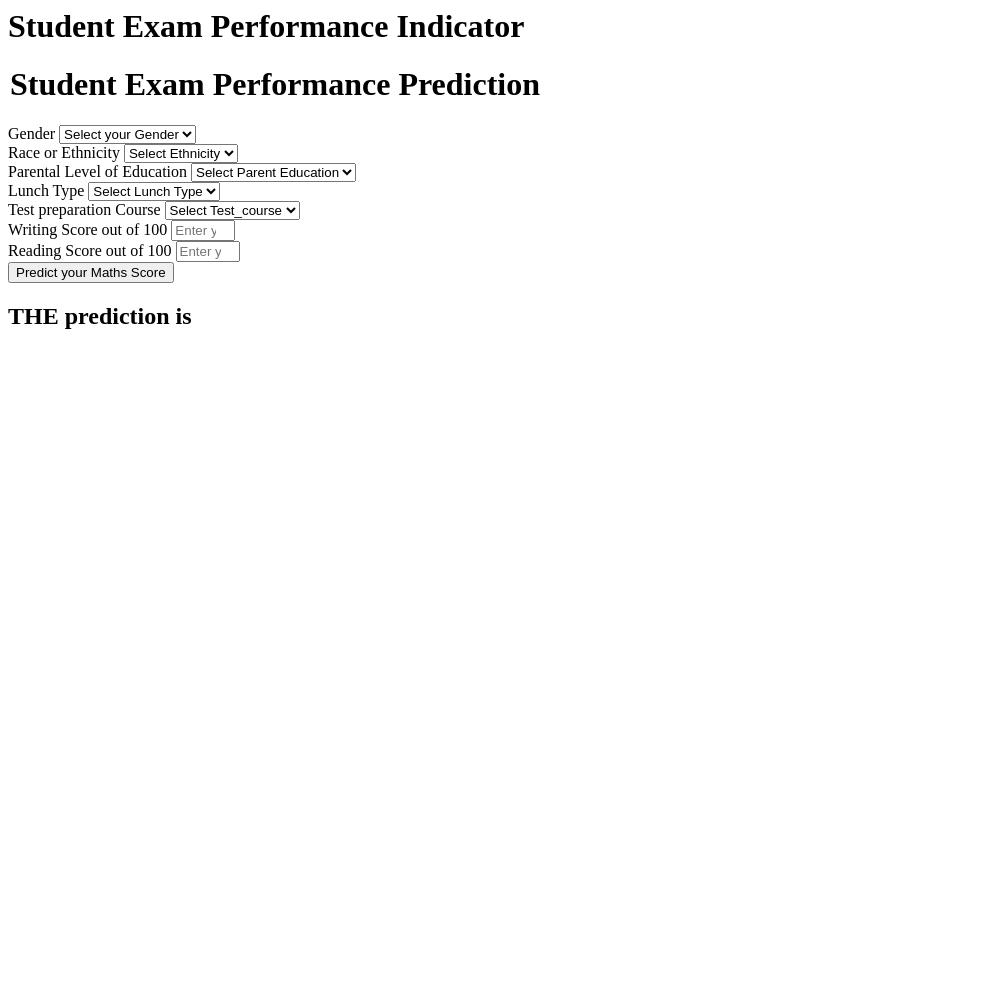
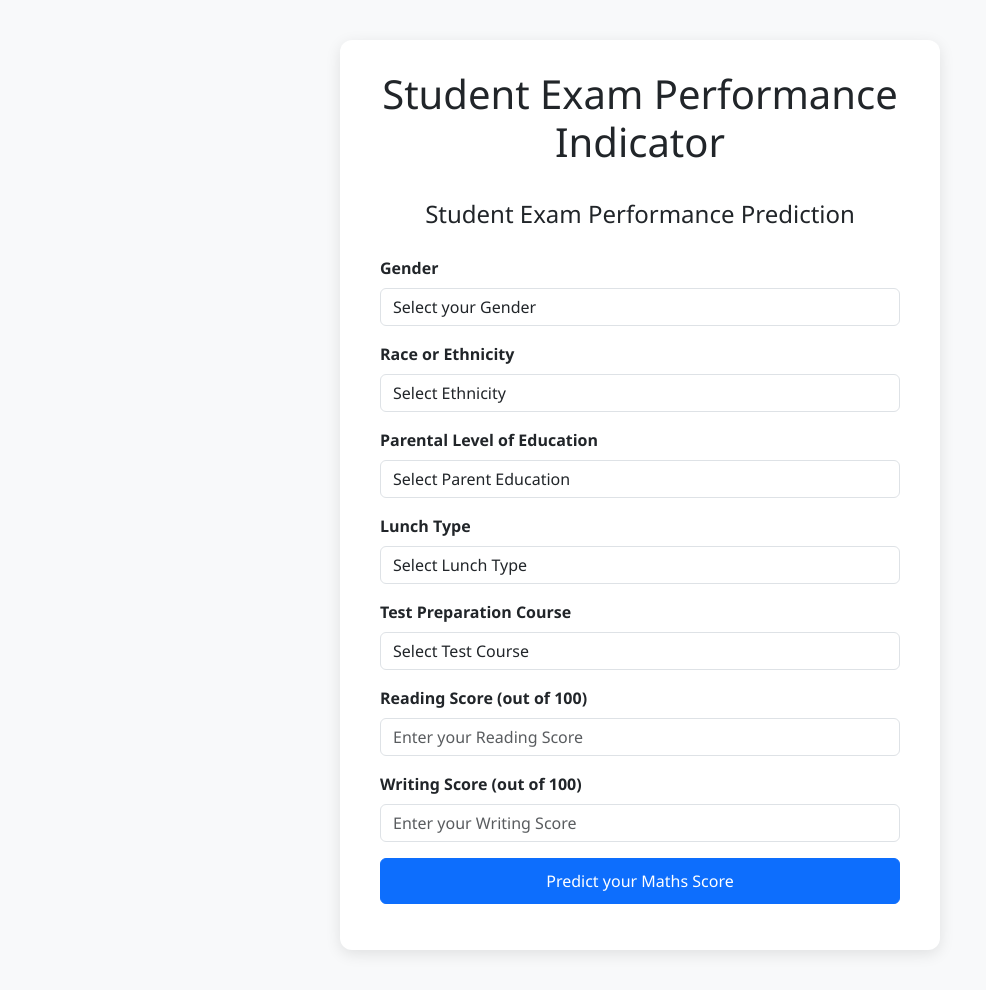
Before and after one commit to Jatin804/DataSci, a Flask app: page /predictdata in a window 1280 px wide. Shown: the whole page, without its empty margins (0-986 px from the left). Before the commit the page ends 329 px from the top, so only its background shows below. Run offline with Flask 3, Linux system fonts and the light colour scheme.

Commit message:
Frontend improved

```diff
--- a/templates/home.html
+++ b/templates/home.html
@@ -1,111 +1,116 @@
-<html>
+<!DOCTYPE html>
+<html lang="en">
+<head>
+    <meta charset="UTF-8">
+    <title>Student Exam Performance Indicator</title>
+    <!-- Add Bootstrap CDN for styling -->
+    <link href="https://cdn.jsdelivr.net/npm/bootstrap@5.3.0/dist/css/bootstrap.min.css" rel="stylesheet">
+    <style>
+        body {
+            background: #f8f9fa;
+            font-family: 'Segoe UI', sans-serif;
+        }
+        .login {
+            max-width: 600px;
+            margin: 40px auto;
+            background: white;
+            padding: 30px 40px;
+            border-radius: 12px;
+            box-shadow: 0 4px 15px rgba(0, 0, 0, 0.1);
+        }
+        h1, h2 {
+            text-align: center;
+            margin-bottom: 30px;
+        }
+        .btn-primary {
+            width: 100%;
+            padding: 10px;
+        }
+        .form-label {
+            font-weight: 600;
+        }
+    </style>
+</head>
 <body>
     <div class="login">
         <h1>Student Exam Performance Indicator</h1>
 
         <form action="{{url_for('predict_datapoint')}}" method="post">
-        <h1>
-            <legend>Student Exam Performance Prediction</legend>
-        </h1>
+            <legend class="text-center mb-4">Student Exam Performance Prediction</legend>
+
             <div class="mb-3">
                 <label class="form-label">Gender</label>
-            <select class="form-control" name="gender" placeholder="Enter you Gender" required>
-                <option class="placeholder" selected disabled value="">Select your Gender</option>
-                <option value="male">
-                    Male
-                </option>
-                <option value="female">
-                    Female
-                </option>
+                <select class="form-control" name="gender" required>
+                    <option selected disabled value="">Select your Gender</option>
+                    <option value="male">Male</option>
+                    <option value="female">Female</option>
                 </select>
             </div>
+
             <div class="mb-3">
                 <label class="form-label">Race or Ethnicity</label>
-            <select class="form-control" name="ethnicity" placeholder="Enter you ethnicity" required>
-                <option class="placeholder" selected disabled value="">Select Ethnicity</option>
-                <option value="group A">
-                    Group A
-                </option>
-                <option value="group B">
-                    Group B
-                </option>
-                <option value="group C">
-                    Group C
-                </option>
-                <option value="group D">
-                    Group D
-                </option>
-                <option value="group E">
-                    Group E
-                </option>
+                <select class="form-control" name="ethnicity" required>
+                    <option selected disabled value="">Select Ethnicity</option>
+                    <option value="group A">Group A</option>
+                    <option value="group B">Group B</option>
+                    <option value="group C">Group C</option>
+                    <option value="group D">Group D</option>
+                    <option value="group E">Group E</option>
                 </select>
             </div>
+
             <div class="mb-3">
                 <label class="form-label">Parental Level of Education</label>
-            <select class="form-control" name="parental_level_of_education"
-                placeholder="Enter you Parent Education" required>
-                <option class="placeholder" selected disabled value="">Select Parent Education</option>
-                <option value="associate's degree">
-                    associate's degree
-                </option>
-                <option value="bachelor's degree">
-                    bachelor's degree
-                </option>
-                <option value="high school">
-                    high school
-                </option>
-                <option value="master's degree">
-                    master's degree
-                </option>
-                <option value="some college">
-                    some college
-                </option>
-                <option value="some high school">
-                    some high school
-                </option>
+                <select class="form-control" name="parental_level_of_education" required>
+                    <option selected disabled value="">Select Parent Education</option>
+                    <option value="associate's degree">Associate's Degree</option>
+                    <option value="bachelor's degree">Bachelor's Degree</option>
+                    <option value="high school">High School</option>
+                    <option value="master's degree">Master's Degree</option>
+                    <option value="some college">Some College</option>
+                    <option value="some high school">Some High School</option>
                 </select>
             </div>
+
             <div class="mb-3">
                 <label class="form-label">Lunch Type</label>
-            <select class="form-control" name="lunch" placeholder="Enter you Lunch" required>
-                <option class="placeholder" selected disabled value="">Select Lunch Type</option>
-                <option value="free/reduced">
-                    free/reduced
-                </option>
-                <option value="standard">
-                    standard
-                </option>
+                <select class="form-control" name="lunch" required>
+                    <option selected disabled value="">Select Lunch Type</option>
+                    <option value="free/reduced">Free/Reduced</option>
+                    <option value="standard">Standard</option>
                 </select>
             </div>
+
             <div class="mb-3">
-            <label class="form-label">Test preparation Course</label>
-            <select class="form-control" name="test_preparation_course" placeholder="Enter you Course"
-                required>
-                <option class="placeholder" selected disabled value="">Select Test_course</option>
-                <option value="none">
-                    None
-                </option>
-                <option value="completed">
-                    Completed
-                </option>
+                <label class="form-label">Test Preparation Course</label>
+                <select class="form-control" name="test_preparation_course" required>
+                    <option selected disabled value="">Select Test Course</option>
+                    <option value="none">None</option>
+                    <option value="completed">Completed</option>
                 </select>
             </div>
+
             <div class="mb-3">
-            <label class="form-label">Writing Score out of 100</label>
-            <input class="form-control" type="number" name="reading_score"
-                placeholder="Enter your Reading score" min='0' max='100' />
+                <label class="form-label">Reading Score (out of 100)</label>
+                <input class="form-control" type="number" name="reading_score" placeholder="Enter your Reading Score" min="0" max="100" required>
             </div>
+
             <div class="mb-3">
-            <label class="form-label">Reading Score out of 100</label>
-            <input class="form-control" type="number" name="writing_score"
-                placeholder="Enter your Reading Score" min='0' max='100' />
+                <label class="form-label">Writing Score (out of 100)</label>
+                <input class="form-control" type="number" name="writing_score" placeholder="Enter your Writing Score" min="0" max="100" required>
             </div>
+
             <div class="mb-3">
-            <input class="btn btn-primary" type="submit" value="Predict your Maths Score" required />
+                <input class="btn btn-primary" type="submit" value="Predict your Maths Score">
             </div>
         </form>
-    <h2>
-       THE  prediction is {{results}}
-    </h2>
-   <body>
+
+        {% if results %}
+        <h2 class="text-success mt-4">Prediction: {{results}}</h2>
+        {% endif %}
+    </div>
+
+    <!-- Optional: Bootstrap JS for interactivity -->
+    <script src="https://cdn.jsdelivr.net/npm/bootstrap@5.3.0/dist/js/bootstrap.bundle.min.js"></script>
+</body>
 </html>
```
Lines whose indentation alone changed are shown as unchanged.
